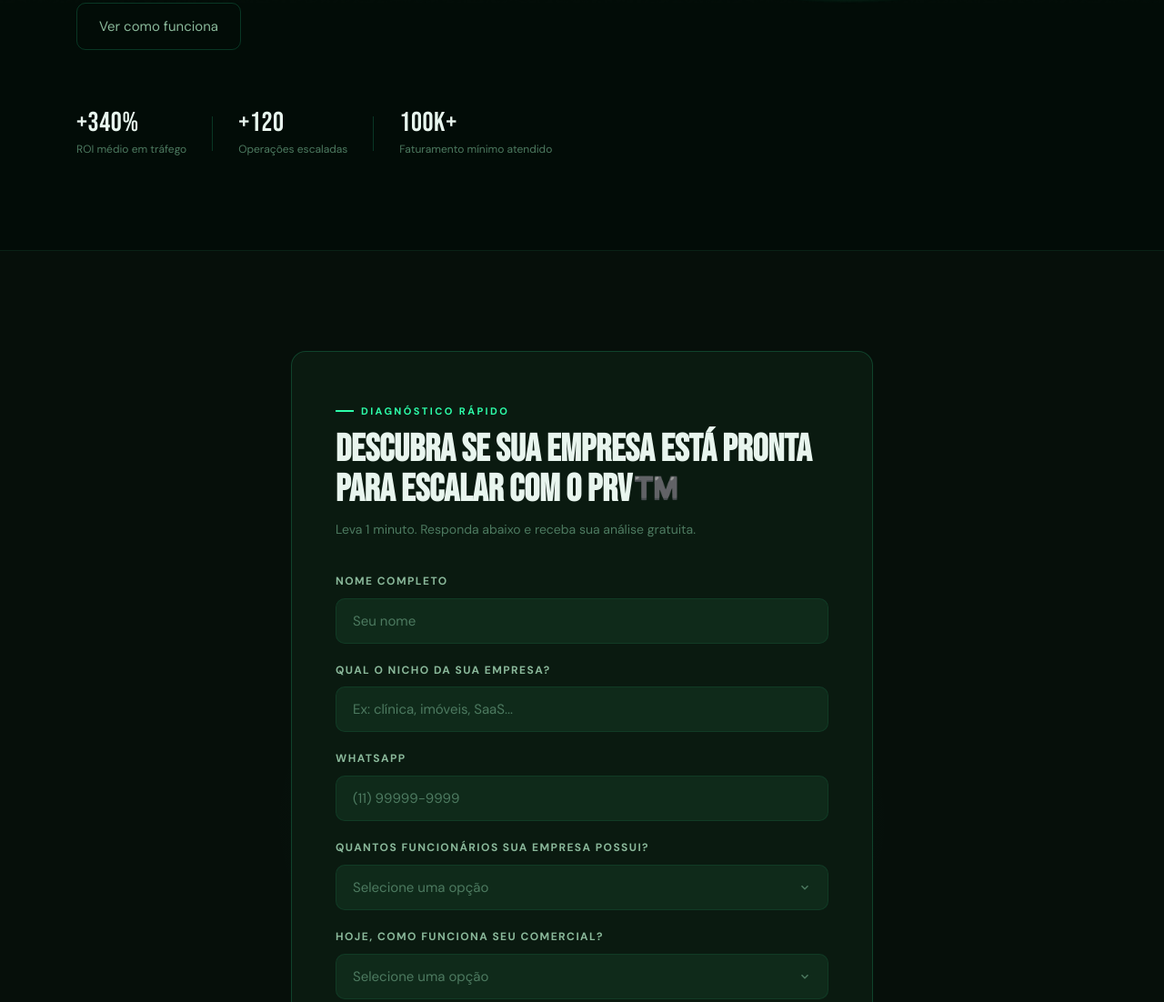
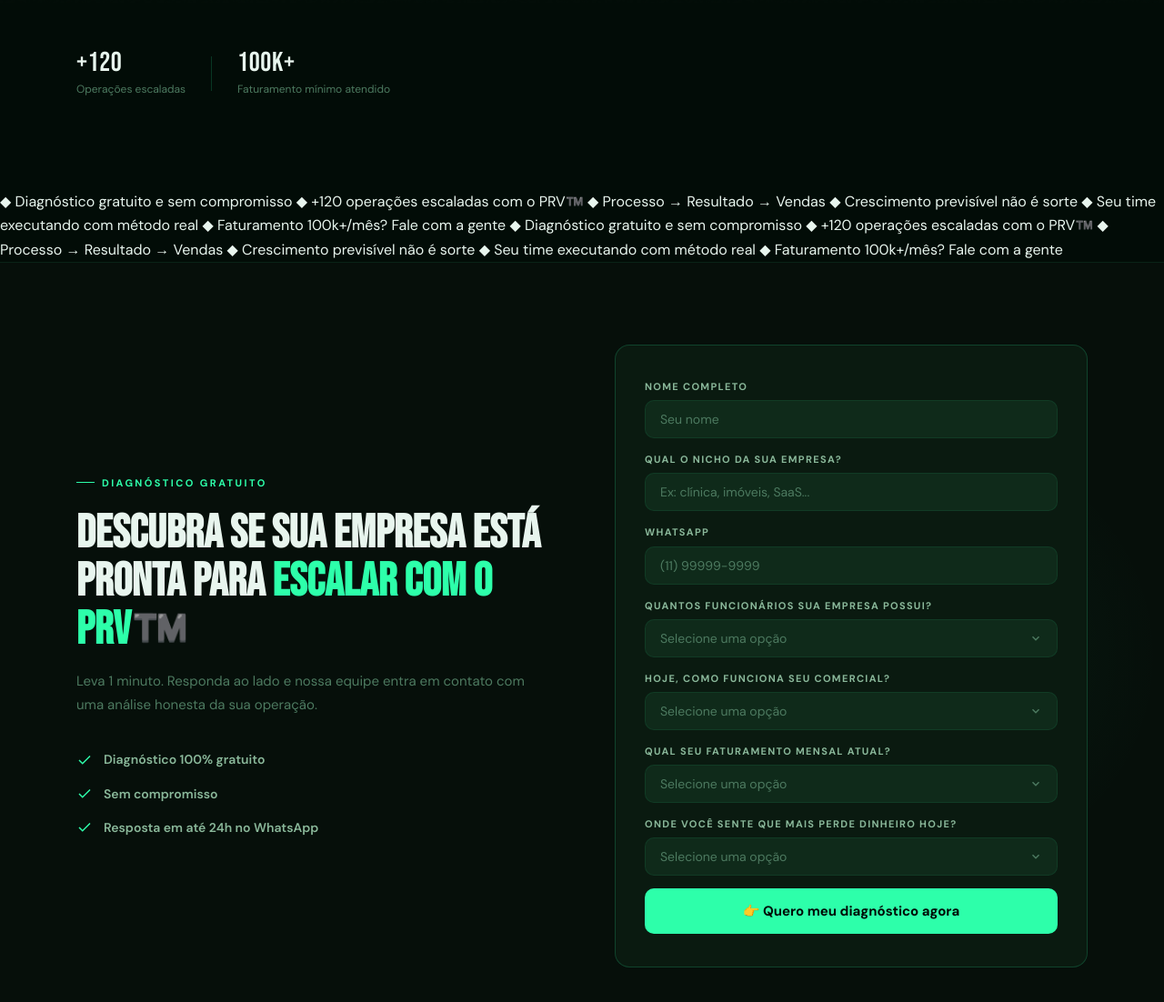
Before and after one commit to truegroowth-beep/Sitecomformulario, a plain HTML site: page index.html in a window 1280 px wide. Shown: the part 797-1899 px from the top of the page at 91% size. Drawn offline with Linux system fonts and the light colour scheme.

Commit message:
Update index.html

```diff
--- a/index.html
+++ b/index.html
@@ -9,7 +9,7 @@
   <style>
     /* ── FORMULÁRIO ── */
     .form-section {
-      padding: 110px 0;
+      padding: 90px 0;
       border-top: 1px solid var(--border);
       background: var(--bg-surface);
       position: relative;
@@ -17,15 +17,58 @@
     .form-section::before {
       content: '';
       position: absolute;
-      top: 50%; left: 50%;
-      transform: translate(-50%, -50%);
-      width: 700px; height: 500px;
+      top: 50%; right: 0;
+      transform: translateY(-50%);
+      width: 500px; height: 500px;
       background: radial-gradient(ellipse at center, rgba(45,255,170,0.05) 0%, transparent 70%);
       pointer-events: none;
     }
+    /* Two-column layout for desktop */
+    .form-layout {
+      max-width: var(--max);
+      margin: 0 auto;
+      padding: 0 24px;
+      display: grid;
+      grid-template-columns: 1fr 1fr;
+      gap: 72px;
+      align-items: center;
+      position: relative;
+      z-index: 1;
+    }
+    .form-left-col {
+      display: flex;
+      flex-direction: column;
+      gap: 0;
+    }
+    .form-left-title {
+      font-family: var(--fonte-display);
+      font-size: clamp(32px, 4vw, 52px);
+      color: var(--txt);
+      line-height: 1.04;
+      margin-bottom: 18px;
+    }
+    .form-left-title em { font-style: normal; color: var(--verde); }
+    .form-left-sub {
+      font-size: 15px;
+      color: var(--txt-muted);
+      line-height: 1.7;
+      margin-bottom: 36px;
+    }
+    .form-left-items {
+      display: flex;
+      flex-direction: column;
+      gap: 14px;
+    }
+    .form-left-item {
+      display: flex;
+      align-items: center;
+      gap: 12px;
+      font-size: 14px;
+      font-weight: 600;
+      color: var(--txt-mid);
+    }
+    .form-left-item svg { color: var(--verde); flex-shrink: 0; }
     .form-wrap {
-      max-width: 640px;
-      margin: 0 auto;
       position: relative;
       z-index: 1;
     }
@@ -33,30 +76,30 @@
       background: var(--bg-card);
       border: 1px solid var(--border-mid);
       border-radius: var(--radius-lg);
-      padding: 48px;
+      padding: 36px 32px;
     }
     .form-box .section-tag { margin-bottom: 12px; }
     .form-title {
       font-family: var(--fonte-display);
-      font-size: clamp(28px, 4vw, 42px);
+      font-size: clamp(24px, 3vw, 36px);
       color: var(--txt);
       line-height: 1.05;
-      margin-bottom: 10px;
+      margin-bottom: 8px;
     }
     .form-subtitle {
-      font-size: 14px;
+      font-size: 13px;
       color: var(--txt-muted);
-      margin-bottom: 36px;
+      margin-bottom: 24px;
       line-height: 1.6;
     }
     .form-group {
       display: flex;
       flex-direction: column;
-      gap: 8px;
-      margin-bottom: 20px;
+      gap: 6px;
+      margin-bottom: 14px;
     }
     .form-label {
-      font-size: 12px;
+      font-size: 11px;
       font-weight: 700;
       letter-spacing: 0.12em;
       text-transform: uppercase;
@@ -68,8 +111,8 @@
       border-radius: var(--radius-md);
       color: var(--txt);
       font-family: var(--fonte-corpo);
-      font-size: 15px;
-      padding: 14px 18px;
+      font-size: 14px;
+      padding: 11px 16px;
       width: 100%;
       outline: none;
       transition: border-color 0.2s, box-shadow 0.2s;
@@ -82,7 +125,7 @@
     .radio-group {
       display: flex;
       flex-direction: column;
-      gap: 10px;
+      gap: 8px;
     }
     .radio-option {
       display: flex;
@@ -91,7 +134,7 @@
       background: var(--bg-raised);
       border: 1px solid var(--border);
       border-radius: var(--radius-md);
-      padding: 12px 16px;
+      padding: 10px 14px;
       cursor: pointer;
       transition: border-color 0.2s, background 0.2s;
     }
@@ -113,12 +156,12 @@
       border-color: var(--border-hot);
       background: rgba(45,255,170,0.04);
     }
-    .radio-option span { font-size: 14px; color: var(--txt-mid); }
+    .radio-option span { font-size: 13px; color: var(--txt-mid); }
     .form-submit {
       width: 100%;
-      margin-top: 12px;
-      height: 56px;
-      font-size: 16px;
+      margin-top: 10px;
+      height: 50px;
+      font-size: 15px;
       border-radius: var(--radius-md);
       cursor: pointer;
       border: none;
@@ -145,22 +188,22 @@
     .form-success {
       display: none;
       text-align: center;
-      padding: 48px 24px;
+      padding: 40px 24px;
     }
     .form-success.show { display: block; }
     .form-success-icon {
-      font-size: 48px;
-      margin-bottom: 20px;
+      font-size: 44px;
+      margin-bottom: 18px;
       display: block;
     }
     .form-success h3 {
       font-family: var(--fonte-display);
-      font-size: 32px;
+      font-size: 30px;
       color: var(--verde);
-      margin-bottom: 12px;
+      margin-bottom: 10px;
     }
     .form-success p {
-      font-size: 15px;
+      font-size: 14px;
       color: var(--txt-muted);
       line-height: 1.7;
     }
@@ -170,8 +213,8 @@
       border-radius: var(--radius-md);
       color: #ff6b6b;
       font-size: 13px;
-      padding: 12px 16px;
-      margin-top: 12px;
+      padding: 10px 14px;
+      margin-top: 10px;
       display: none;
     }
     .form-error-msg.show { display: block; }
@@ -191,8 +234,8 @@
       border-radius: var(--radius-md);
       color: var(--txt-muted);
       font-family: var(--fonte-corpo);
-      font-size: 15px;
-      padding: 14px 18px;
+      font-size: 14px;
+      padding: 11px 16px;
       cursor: pointer;
       transition: border-color 0.2s, box-shadow 0.2s, color 0.2s;
       text-align: left;
@@ -351,7 +394,12 @@
     }
 
     @media (max-width: 600px) {
-      .form-box { padding: 28px 22px; }
+      .form-box { padding: 24px 18px; }
+      .form-layout { grid-template-columns: 1fr; gap: 32px; }
+      .form-left-col { gap: 0; }
+    }
+    @media (max-width: 960px) {
+      .form-layout { grid-template-columns: 1fr; gap: 36px; }
     }
   </style>
 </head>
@@ -394,16 +442,8 @@
           <span>Quero escalar minha operação AGORA</span>
           <svg width="16" height="16" fill="none" stroke="currentColor" stroke-width="2.5" viewBox="0 0 24 24"><path d="M5 12h14M12 5l7 7-7 7"/></svg>
         </a>
-        <a href="https://wa.me/5574988010822" target="_blank" rel="noopener" class="btn-ghost">
-          <span>Ver como funciona</span>
-        </a>
       </div>
       <div class="hero-stats">
-        <div class="stat">
-          <span class="stat-num">+340%</span>
-          <span class="stat-label">ROI médio em tráfego</span>
-        </div>
-        <div class="stat-divider"></div>
         <div class="stat">
           <span class="stat-num">+120</span>
           <span class="stat-label">Operações escaladas</span>
@@ -438,14 +478,47 @@
     </div>
   </section>
 
-  <!-- FORMULÁRIO DIAGNÓSTICO -->
+  <!-- FAIXA ANIMADA -->
+  <div class="ticker-band" aria-hidden="true">
+    <div class="ticker-track">
+      <span class="ticker-item"><span class="ticker-dot">◆</span> Diagnóstico gratuito e sem compromisso</span>
+      <span class="ticker-item"><span class="ticker-dot">◆</span> +120 operações escaladas com o PRV™️</span>
+      <span class="ticker-item"><span class="ticker-dot">◆</span> Processo → Resultado → Vendas</span>
+      <span class="ticker-item"><span class="ticker-dot">◆</span> Crescimento previsível não é sorte</span>
+      <span class="ticker-item"><span class="ticker-dot">◆</span> Seu time executando com método real</span>
+      <span class="ticker-item"><span class="ticker-dot">◆</span> Faturamento 100k+/mês? Fale com a gente</span>
+      <!-- Duplicated for seamless loop -->
+      <span class="ticker-item"><span class="ticker-dot">◆</span> Diagnóstico gratuito e sem compromisso</span>
+      <span class="ticker-item"><span class="ticker-dot">◆</span> +120 operações escaladas com o PRV™️</span>
+      <span class="ticker-item"><span class="ticker-dot">◆</span> Processo → Resultado → Vendas</span>
+      <span class="ticker-item"><span class="ticker-dot">◆</span> Crescimento previsível não é sorte</span>
+      <span class="ticker-item"><span class="ticker-dot">◆</span> Seu time executando com método real</span>
+      <span class="ticker-item"><span class="ticker-dot">◆</span> Faturamento 100k+/mês? Fale com a gente</span>
+    </div>
+  </div>
   <section class="form-section" id="diagnostico">
+    <div class="form-layout">
+      <div class="form-left-col">
+        <p class="section-tag">Diagnóstico gratuito</p>
+        <h2 class="form-left-title">Descubra se sua empresa está pronta para <em>escalar com o PRV™️</em></h2>
+        <p class="form-left-sub">Leva 1 minuto. Responda ao lado e nossa equipe entra em contato com uma análise honesta da sua operação.</p>
+        <div class="form-left-items">
+          <div class="form-left-item">
+            <svg width="18" height="18" fill="none" stroke="currentColor" stroke-width="2" viewBox="0 0 24 24"><path d="M20 6L9 17l-5-5"/></svg>
+            <span>Diagnóstico 100% gratuito</span>
+          </div>
+          <div class="form-left-item">
+            <svg width="18" height="18" fill="none" stroke="currentColor" stroke-width="2" viewBox="0 0 24 24"><path d="M20 6L9 17l-5-5"/></svg>
+            <span>Sem compromisso</span>
+          </div>
+          <div class="form-left-item">
+            <svg width="18" height="18" fill="none" stroke="currentColor" stroke-width="2" viewBox="0 0 24 24"><path d="M20 6L9 17l-5-5"/></svg>
+            <span>Resposta em até 24h no WhatsApp</span>
+          </div>
+        </div>
+      </div>
       <div class="form-wrap">
         <div class="form-box">
-        <p class="section-tag">Diagnóstico rápido</p>
-        <h2 class="form-title">Descubra se sua empresa está pronta para escalar com o PRV™️</h2>
-        <p class="form-subtitle">Leva 1 minuto. Responda abaixo e receba sua análise gratuita.</p>
-
           <div id="form-fields">
             <div class="form-group">
               <label class="form-label" for="nome">Nome completo</label>
@@ -545,6 +618,7 @@
           </div>
         </div>
       </div>
+    </div>
   </section>
 
   <!-- PROBLEMA -->
@@ -587,21 +661,53 @@
 
   <!-- SEÇÃO 3D -->
   <section class="secao-3d">
-    <div class="secao-3d-inner secao-3d-inner--textonly">
+    <div class="secao-3d-inner secao-3d-prv">
       <div class="secao-3d-texto">
         <p class="section-tag">O que é PRV™️</p>
         <h2 class="section-title">Processo, Resultado<br/>e <em>Vendas</em> —<br/>sem improviso.</h2>
         <p class="secao-3d-desc">O PRV™️ é o método da True Growth que transforma operações comuns em máquinas de vendas previsíveis, escaláveis e replicáveis. <strong>Tudo é medido e registrado</strong> — nada escapa do controle.</p>
-        <div class="secao-3d-pills">
-          <span class="pill">Processo</span>
-          <span class="pill">Resultado</span>
-          <span class="pill">Vendas</span>
-          <span class="pill">Cultura forte</span>
-        </div>
         <a href="https://wa.me/5574988010822" target="_blank" rel="noopener" class="btn-primary">
           <span>Quero esse resultado</span>
           <svg width="16" height="16" fill="none" stroke="currentColor" stroke-width="2.5" viewBox="0 0 24 24"><path d="M5 12h14M12 5l7 7-7 7"/></svg>
         </a>
+      </div>
+      <div class="prv-pillars">
+        <div class="prv-pillar">
+          <div class="prv-pillar-icon">
+            <svg width="22" height="22" fill="none" stroke="currentColor" stroke-width="1.8" viewBox="0 0 24 24"><path d="M9 5H7a2 2 0 00-2 2v12a2 2 0 002 2h10a2 2 0 002-2V7a2 2 0 00-2-2h-2"/><rect x="9" y="3" width="6" height="4" rx="1"/><path d="M9 12h6M9 16h4"/></svg>
+          </div>
+          <div>
+            <p class="prv-pillar-title">Processo</p>
+            <p class="prv-pillar-desc">CRM, funil e scripts estruturados — nada improvisa, tudo funciona.</p>
+          </div>
+        </div>
+        <div class="prv-pillar">
+          <div class="prv-pillar-icon">
+            <svg width="22" height="22" fill="none" stroke="currentColor" stroke-width="1.8" viewBox="0 0 24 24"><path d="M3 3v18h18"/><path d="m19 9-5 5-4-4-3 3"/></svg>
+          </div>
+          <div>
+            <p class="prv-pillar-title">Resultado</p>
+            <p class="prv-pillar-desc">Métricas reais medidas semana a semana. Decisão por dado, não achismo.</p>
+          </div>
+        </div>
+        <div class="prv-pillar">
+          <div class="prv-pillar-icon">
+            <svg width="22" height="22" fill="none" stroke="currentColor" stroke-width="1.8" viewBox="0 0 24 24"><path d="M12 2l3.09 6.26L22 9.27l-5 4.87 1.18 6.88L12 17.77l-6.18 3.25L7 14.14 2 9.27l6.91-1.01L12 2z"/></svg>
+          </div>
+          <div>
+            <p class="prv-pillar-title">Vendas</p>
+            <p class="prv-pillar-desc">Pipeline ativo, follow-up que acontece e conversão que não depende de sorte.</p>
+          </div>
+        </div>
+        <div class="prv-pillar">
+          <div class="prv-pillar-icon">
+            <svg width="22" height="22" fill="none" stroke="currentColor" stroke-width="1.8" viewBox="0 0 24 24"><path d="M17 21v-2a4 4 0 0 0-4-4H5a4 4 0 0 0-4 4v2"/><circle cx="9" cy="7" r="4"/><path d="M23 21v-2a4 4 0 0 0-3-3.87M16 3.13a4 4 0 0 1 0 7.75"/></svg>
+          </div>
+          <div>
+            <p class="prv-pillar-title">Cultura Forte</p>
+            <p class="prv-pillar-desc">Time alinhado, treinado e comprometido com o crescimento da operação.</p>
+          </div>
+        </div>
       </div>
     </div>
   </section>
@@ -826,7 +932,7 @@
   <footer class="footer">
     <div class="container footer-inner">
       <img src="logo.png" alt="True Growth" class="logo-img" />
-      <p class="footer-copy">© 2025 True Growth. Todos os direitos reservados.</p>
+      <p class="footer-copy">© 2026 True Growth. Todos os direitos reservados.</p>
       <div class="footer-links">
         <a href="#">Política de Privacidade</a>
         <a href="#">Termos de Uso</a>
```
Lines whose indentation alone changed are shown as unchanged.
